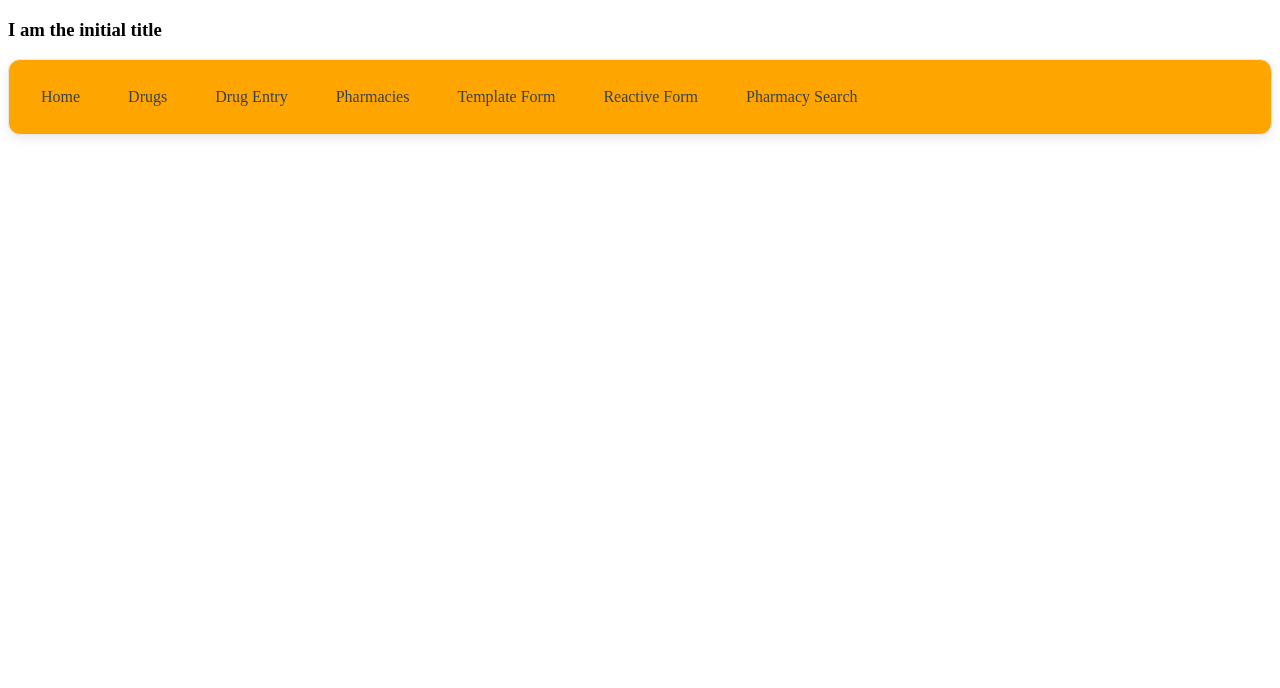
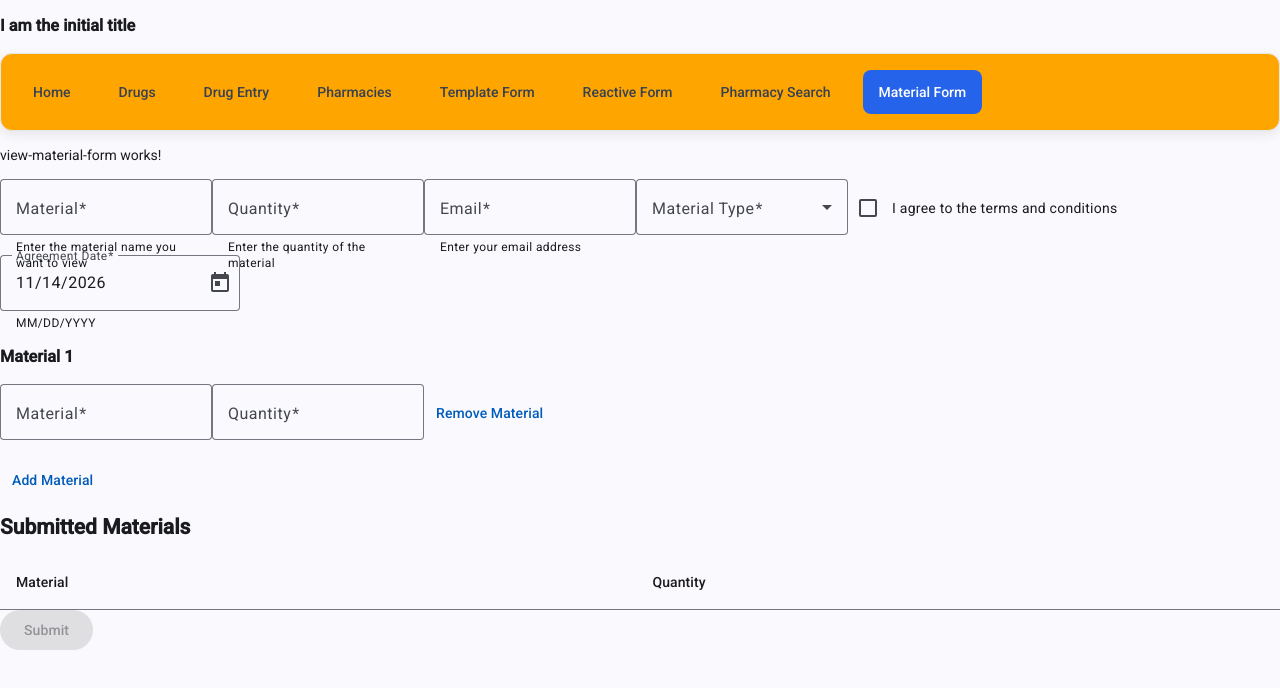
Before and after one commit to asubbaiyan-copilot/Medication, an Angular app in the folder drug-search-app/: page /material-form in a window 1280 px wide. Before the commit this address led to /. Shown: the top 688 px of the page. Built offline with nearby package versions, Linux system fonts and the light colour scheme.

Commit message:
#18 Fixed the issue

```diff
--- a/drug-search-app/angular.json
+++ b/drug-search-app/angular.json
@@ -25,7 +25,7 @@
                 "input": "public"
               }
             ],
-            "styles": ["src/styles.css"],
+            "styles": ["src/material-theme.scss", "src/styles.css"],
             "server": "src/main.server.ts",
             "outputMode": "server",
             "security": {
--- a/drug-search-app/package.json
+++ b/drug-search-app/package.json
@@ -12,10 +12,12 @@
   "private": true,
   "packageManager": "npm@11.13.0",
   "dependencies": {
+    "@angular/cdk": "^22.3.0",
     "@angular/common": "^22.2.0",
     "@angular/compiler": "^22.2.0",
     "@angular/core": "^22.2.0",
     "@angular/forms": "^22.2.0",
+    "@angular/material": "^22.3.0",
     "@angular/platform-browser": "^22.2.0",
     "@angular/platform-server": "^22.2.0",
     "@angular/router": "^22.2.0",
--- a/drug-search-app/src/app/app.html
+++ b/drug-search-app/src/app/app.html
@@ -8,6 +8,7 @@
    <a routerLink="/template-form" routerLinkActive="active">Template Form</a>
    <a routerLink="/reactive-form" routerLinkActive="active">Reactive Form</a>
    <a routerLink="/pharmacy-search/123" routerLinkActive="active">Pharmacy Search</a>
+   <a routerLink="/material-form" routerLinkActive="active">Material Form</a>
  </nav>
 
  <router-outlet></router-outlet>
--- a/drug-search-app/src/app/app.routes.ts
+++ b/drug-search-app/src/app/app.routes.ts
@@ -30,5 +30,9 @@ export const routes: Routes = [
   {
     path: 'pharmacy-search/:id',
     component: ViewPharmacySearchComponent
+  },
+  {
+    path: 'material-form',
+    loadComponent: () => import('./view-material-form/view-material-form').then(m => m.ViewMaterialForm)
   }
 ];
--- /dev/null
+++ b/drug-search-app/src/app/view-material-form/view-material-form.html
@@ -0,0 +1,212 @@
+<p>view-material-form works!</p>
+<form [formGroup]="form" (ngSubmit)="onSubmit()">
+<mat-form-field appearance="outline">
+  <mat-label>Material</mat-label>
+  <input matInput placeholder="Enter material" formControlName="material">
+  <mat-hint>Enter the material name you want to view</mat-hint>
+  @if (form.controls.material.hasError('required') && form.get('material')?.touched) {
+    <mat-error>Material is required</mat-error>
+  }
+  @if (form.controls.material.hasError('pattern')) {
+    <mat-error>Material must be a valid format</mat-error>
+  }
+</mat-form-field>
+<mat-form-field appearance="outline">
+  <mat-label>Quantity</mat-label>
+  <input matInput placeholder="Enter quantity" formControlName="quantity">
+  @if (form.controls.quantity.hasError('required') && form.get('quantity')?.touched) {
+    <mat-error>Quantity is required</mat-error>
+  }
+  @if (form.controls.quantity.hasError('min')) {
+    <mat-error>Quantity must be at least 1</mat-error>
+  }
+  @if (form.controls.quantity.hasError('pattern')) {
+    <mat-error>Quantity must be a number</mat-error>
+  }
+  <mat-hint>Enter the quantity of the material</mat-hint>
+</mat-form-field>
+<mat-form-field appearance="outline">
+  <mat-label>Email</mat-label>
+  <input matInput placeholder="Enter your email" formControlName="email" required>
+  <mat-hint>Enter your email address</mat-hint>
+  @if (form.get('email')?.invalid && form.get('email')?.touched && form.get('email')?.errors?.['required'])  {
+    <mat-error>Email is required</mat-error>
+  }
+  @if (form.controls.email.hasError('email'))   {
+    <mat-error>Enter a valid email</mat-error>
+  }
+</mat-form-field>
+<mat-form-field appearance="outline">
+  <mat-label>Material Type</mat-label>
+
+  <mat-select formControlName="materialType">
+    <mat-option value="metal">Metal</mat-option>
+    <mat-option value="plastic">Plastic</mat-option>
+    <mat-option value="wood">Wood</mat-option>
+  </mat-select>
+  @if (form.controls.materialType.hasError('required') && form.get('materialType')?.touched) {
+    <mat-error>Material type is required</mat-error>
+  }
+</mat-form-field>
+<mat-checkbox formControlName="agree">
+  I agree to the terms and conditions
+</mat-checkbox>
+@if (form.controls.agree.hasError('required') && form.get('agree')?.touched) {
+  <mat-error>You must agree to the terms and conditions</mat-error>
+}
+<mat-form-field appearance="outline">
+  <mat-label>Agreement Date</mat-label>
+  <input matInput [matDatepicker]="picker"
+        placeholder="Enter agreement date" formControlName="agreementDate" >
+  <mat-hint>MM/DD/YYYY</mat-hint>
+  <mat-datepicker-toggle
+    matIconSuffix
+    [for]="picker">
+  </mat-datepicker-toggle>
+  <mat-datepicker #picker></mat-datepicker>
+  @if (form.controls.agreementDate.hasError('required') && form.get('agreementDate')?.touched) {
+  <mat-error>Agreement date is required</mat-error>
+}
+</mat-form-field>
+<div formArrayName="materials">
+
+  @for (material of materials.controls; track $index; let i = $index) {
+
+    <div [formGroupName]="i">
+
+      <h3>Material {{ i + 1 }}</h3>
+
+      <mat-form-field appearance="outline">
+
+        <mat-label>Material</mat-label>
+
+        <input
+          matInput
+          placeholder="Enter material"
+          formControlName="material">
+
+        @if (
+          material.get('material')?.hasError('required') &&
+          material.get('material')?.touched
+        ) {
+          <mat-error>Material is required</mat-error>
+        }
+
+      </mat-form-field>
+
+
+      <mat-form-field appearance="outline">
+
+        <mat-label>Quantity</mat-label>
+
+        <input
+          matInput
+          type="number"
+          placeholder="Enter quantity"
+          formControlName="quantity">
+
+        @if (
+          material.get('quantity')?.hasError('required') &&
+          material.get('quantity')?.touched
+        ) {
+          <mat-error>Quantity is required</mat-error>
+        }
+
+        @if (
+          material.get('quantity')?.hasError('min') &&
+          material.get('quantity')?.touched
+        ) {
+          <mat-error>Quantity must be at least 1</mat-error>
+        }
+
+      </mat-form-field>
+
+
+      <button
+        mat-button
+        type="button"
+        (click)="removeMaterial(i)">
+        Remove Material
+      </button>
+
+    </div>
+
+  }
+
+</div>
+
+<button
+  mat-button
+  type="button"
+  (click)="addMaterial()">
+  Add Material
+</button>
+<!-- <button mat-button type="button" (click)="addMaterial()">Add Material</button> -->
+<h2>Submitted Materials</h2>
+
+<table
+  mat-table
+  [dataSource]="tableData">
+
+  <!-- Material Column -->
+
+  <ng-container matColumnDef="material">
+
+    <th
+      mat-header-cell
+      *matHeaderCellDef>
+      Material
+    </th>
+
+    <td
+      mat-cell
+      *matCellDef="let row">
+      {{ row.material }}
+    </td>
+
+  </ng-container>
+
+
+  <!-- Quantity Column -->
+
+  <ng-container matColumnDef="quantity">
+
+    <th
+      mat-header-cell
+      *matHeaderCellDef>
+      Quantity
+    </th>
+
+    <td
+      mat-cell
+      *matCellDef="let row">
+      {{ row.quantity }}
+    </td>
+
+  </ng-container>
+
+
+  <!-- Header -->
+
+  <tr
+    mat-header-row
+    *matHeaderRowDef="displayedColumns">
+  </tr>
+
+
+  <!-- Rows -->
+
+  <tr
+    mat-row
+    *matRowDef="let row; columns: displayedColumns">
+  </tr>
+
+</table>
+
+<button
+  mat-flat-button
+  type="submit"
+  [disabled]="form.invalid">
+  Submit
+</button>
+</form>
--- /dev/null
+++ b/drug-search-app/src/app/view-material-form/view-material-form.ts
@@ -0,0 +1,63 @@
+import { Component } from '@angular/core';
+import { OnInit } from '@angular/core';
+import { FormGroup, ReactiveFormsModule, FormControl, Validators, FormArray } from '@angular/forms';
+import {MatFormFieldModule} from '@angular/material/form-field';
+import { MatInputModule } from '@angular/material/input';
+import { MatButtonModule } from '@angular/material/button';
+import { CommonModule } from '@angular/common';
+import { MatSelectModule } from '@angular/material/select';
+import { MatCheckboxModule } from '@angular/material/checkbox';
+import { MatDatepickerModule } from '@angular/material/datepicker';
+import { MatNativeDateModule } from '@angular/material/core';
+import { MatTableModule } from '@angular/material/table';
+
+
+@Component({
+  imports: [CommonModule, ReactiveFormsModule, MatFormFieldModule, MatInputModule, MatButtonModule, MatSelectModule, MatCheckboxModule, MatDatepickerModule, MatNativeDateModule, MatTableModule],
+  selector: 'app-view-material-form',
+  styleUrls: ['./view-material-form.css'] ,
+  templateUrl: './view-material-form.html',
+})
+export class ViewMaterialForm implements OnInit {
+  form = new FormGroup({
+    material: new FormControl('',[Validators.required]),
+    quantity: new FormControl('',[Validators.required,Validators.min(1),Validators.pattern("^[0-9]*$")]),
+    email: new FormControl('',[Validators.required, Validators.email]),
+    materialType: new FormControl('', [Validators.required]),
+    agree: new FormControl(false, [Validators.requiredTrue]),
+    agreementDate: new FormControl<Date | null>(new Date(), [Validators.required]),
+    materials : new FormArray([
+      new FormGroup({
+        material: new FormControl('', [Validators.required]),
+        quantity: new FormControl('', [Validators.required, Validators.min(1), Validators.pattern("^[0-9]*$")])
+      })
+    ])
+  });
+  tableData: any[] = [];
+  displayedColumns: string[] = [
+  'material',
+  'quantity'
+];
+  get materials() {
+    return this.form.get('materials') as FormArray;
+  }
+  addMaterial() {
+    this.materials.push(new FormGroup({
+      material: new FormControl('', [Validators.required]),
+      quantity: new FormControl('', [Validators.required, Validators.min(1), Validators.pattern("^[0-9]*$")])
+    }));
+  }
+  removeMaterial(index: number) {
+    this.materials.removeAt(index);
+  }
+  onSubmit() {
+    if (this.form.valid) {
+      console.log(this.form.value);
+      this.tableData = this.form.value.materials ?? [];
+    }
+  }
+  ngOnInit() {
+
+  }
+
+}
--- a/drug-search-app/src/index.html
+++ b/drug-search-app/src/index.html
@@ -1,11 +1,21 @@
 <!doctype html>
 <html lang="en">
   <head>
-  <meta charset="utf-8">
+    <meta charset="utf-8" />
     <title>DrugSearchApp</title>
-  <base href="/">
-  <meta name="viewport" content="width=device-width, initial-scale=1">
-  <link rel="icon" type="image/x-icon" href="favicon.ico">
+    <base href="/" />
+    <meta name="viewport" content="width=device-width, initial-scale=1" />
+    <link rel="icon" type="image/x-icon" href="favicon.ico" />
+    <link rel="preconnect" href="https://fonts.googleapis.com" />
+    <link rel="preconnect" href="https://fonts.gstatic.com" crossorigin />
+    <link
+      href="https://fonts.googleapis.com/css2?family=Roboto:wght@300;400;500&display=swap"
+      rel="stylesheet"
+    />
+    <link
+      href="https://fonts.googleapis.com/icon?family=Material+Symbols+Outlined"
+      rel="stylesheet"
+    />
   </head>
   <body>
     <app-root></app-root>
--- /dev/null
+++ b/drug-search-app/src/material-theme.scss
@@ -0,0 +1,38 @@
+// Include theming for Angular Material with `mat.theme()`.
+// This Sass mixin will define CSS variables that are used for styling Angular Material
+// components according to the Material 3 design spec.
+// Learn more about theming and how to use it for your application's
+// custom components at https://material.angular.dev/guide/theming
+@use '@angular/material' as mat;
+
+html {
+  height: 100%;
+  @include mat.theme(
+    (
+      color: (
+        primary: mat.$azure-palette,
+        tertiary: mat.$blue-palette,
+      ),
+      typography: Roboto,
+      density: 0,
+    )
+  );
+}
+
+body {
+  // Default the application to a light color theme. This can be changed to
+  // `dark` to enable the dark color theme, or to `light dark` to defer to the
+  // user's system settings.
+  color-scheme: light;
+
+  // Set a default background, font and text colors for the application using
+  // Angular Material's system-level CSS variables. Learn more about these
+  // variables at https://material.angular.dev/guide/system-variables
+  background-color: var(--mat-sys-surface);
+  color: var(--mat-sys-on-surface);
+  font: var(--mat-sys-body-medium);
+
+  // Reset the user agent margin.
+  margin: 0;
+  height: 100%;
+}
```
Also changed, not shown: drug-search-app/src/app/view-material-form/view-material-form.css (added), 2 other files (tests, documents, lock files or other folders). Lines whose indentation alone changed are shown as unchanged.
